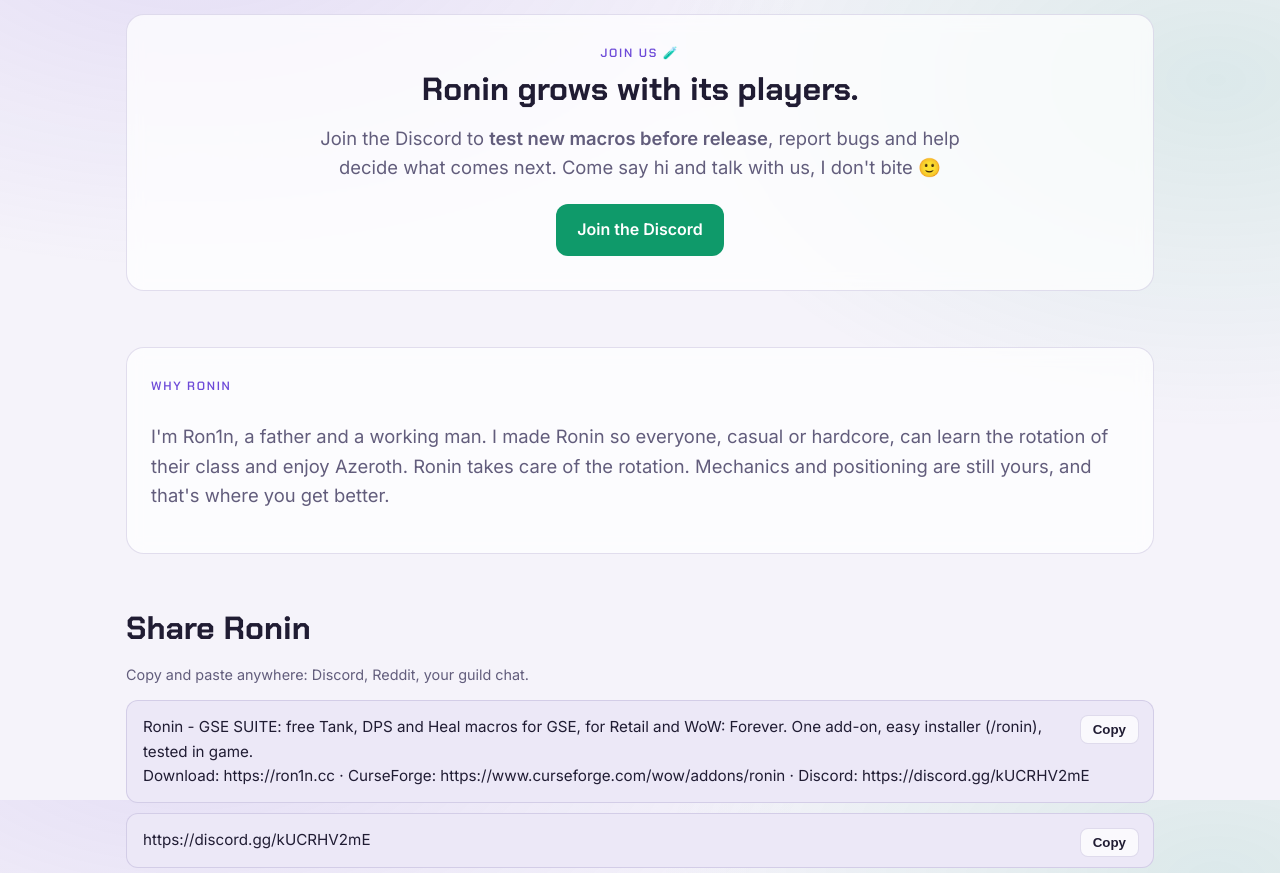
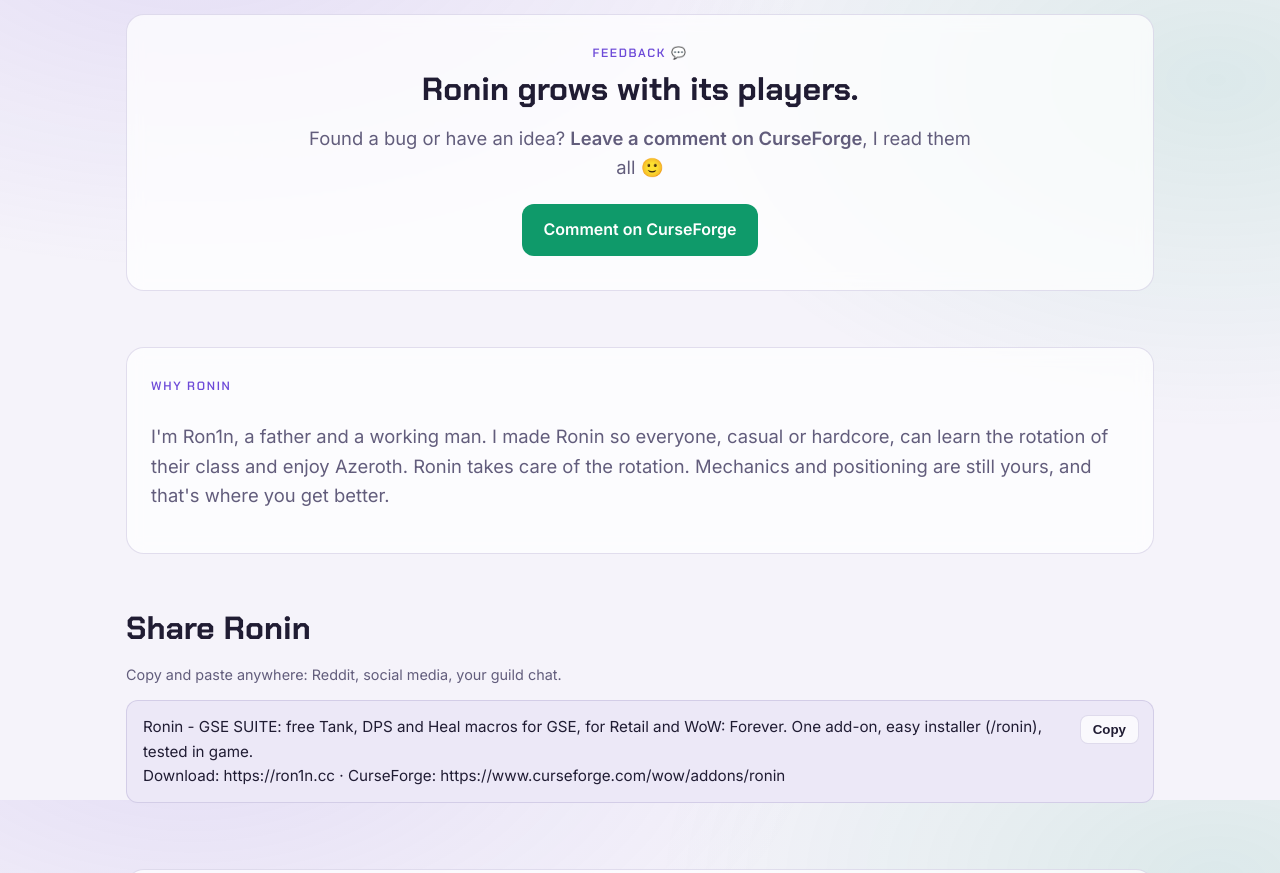
Before and after one commit to Ron1n90c/ron1n-site, a plain HTML site: page public/index.html in a window 1280 px wide. Shown: the part 1600-2473 px from the top of the page. Drawn offline with Linux system fonts and the light colour scheme.

Commit message:
Site: Ronin 4.1.1, Discord removed (feedback on CurseForge)
Co-Authored-By: Claude Opus 5.5 <noreply@anthropic.com>
Claude-Session: https://claude.ai/code/session_01Axf3BxmXskQSewwmgfgH44

```diff
--- a/public/index.html
+++ b/public/index.html
@@ -81,7 +81,7 @@ footer .foot{display:grid;grid-template-columns:1.2fr 1fr;gap:24px}
 <body>
 <nav><div class="wrap">
   <a class="logo" href="#top"><img src="assets/logo-256.png" alt="" width="34" height="34">RONIN<small>GSE SUITE</small></a>
-  <div class="links"><a href="#what">What you get</a><a href="#keys">Keys</a><a href="#start">Start</a><a href="#join">Join us</a><a href="#share">Share</a></div>
+  <div class="links"><a href="#what">What you get</a><a href="#keys">Keys</a><a href="#start">Start</a><a href="#join">Feedback</a><a href="#share">Share</a></div>
   <button class="theme" id="theme" type="button" aria-label="Switch light / dark">◐</button>
 </div></nav>
 
@@ -91,11 +91,10 @@ footer .foot{display:grid;grid-template-columns:1.2fr 1fr;gap:24px}
     <h1>One add-on,<br>two worlds.</h1>
     <p class="lede">Tank, DPS and Heal macros for GSE, for <b>Retail</b> and <b>WoW: Forever</b>. All made by Ronin and tested in game. Always free.</p>
     <div class="cta">
-      <a class="btn primary" href="downloads/Ronin.zip" download>⬇ Download V4.1.0</a>
+      <a class="btn primary" href="downloads/Ronin.zip" download>⬇ Download V4.1.1</a>
       <a class="btn" href="https://www.curseforge.com/wow/addons/ronin" target="_blank" rel="noopener">CurseForge</a>
-      <a class="btn" href="https://discord.gg/kUCRHV2mE" target="_blank" rel="noopener">Discord</a>
     </div>
-    <p class="ver">Add-on V4.1.0 · Retail pack 7.1.0 · Forever pack 4.1.0 · updated 25 November 2026 · needs <b>GSE</b></p>
+    <p class="ver">Add-on V4.1.1 · Retail pack 7.1.0 · Forever pack 4.1.0 · updated 25 November 2026 · needs <b>GSE</b></p>
   </div>
   <div class="hero-art"><img src="assets/logo.webp" alt="Ronin logo" width="640" height="640" fetchpriority="high"></div>
 </div></header>
@@ -151,10 +150,10 @@ footer .foot{display:grid;grid-template-columns:1.2fr 1fr;gap:24px}
 </section>
 
 <section id="join"><div class="panel join">
-  <span class="tag">Join us 🧪</span>
+  <span class="tag">Feedback 💬</span>
   <h2>Ronin grows with its players.</h2>
-  <p class="lede" style="margin:0 auto">Join the Discord to <b>test new macros before release</b>, report bugs and help decide what comes next. Come say hi and talk with us, I don't bite 🙂</p>
-  <div class="cta"><a class="btn primary" href="https://discord.gg/kUCRHV2mE" target="_blank" rel="noopener">Join the Discord</a></div>
+  <p class="lede" style="margin:0 auto">Found a bug or have an idea? <b>Leave a comment on CurseForge</b>, I read them all 🙂</p>
+  <div class="cta"><a class="btn primary" href="https://www.curseforge.com/wow/addons/ronin" target="_blank" rel="noopener">Comment on CurseForge</a></div>
 </div></section>
 
 <section id="why"><div class="panel">
@@ -164,10 +163,9 @@ footer .foot{display:grid;grid-template-columns:1.2fr 1fr;gap:24px}
 
 <section id="share">
   <h2>Share Ronin</h2>
-  <p class="ver">Copy and paste anywhere: Discord, Reddit, your guild chat.</p>
+  <p class="ver">Copy and paste anywhere: Reddit, social media, your guild chat.</p>
   <div class="copybox" id="share-text"><button type="button" data-copy="share-text">Copy</button>Ronin - GSE SUITE: free Tank, DPS and Heal macros for GSE, for Retail and WoW: Forever. One add-on, easy installer (/ronin), tested in game.
-Download: https://ron1n.cc · CurseForge: https://www.curseforge.com/wow/addons/ronin · Discord: https://discord.gg/kUCRHV2mE</div>
-  <div class="copybox" id="share-discord"><button type="button" data-copy="share-discord">Copy</button>https://discord.gg/kUCRHV2mE</div>
+Download: https://ron1n.cc · CurseForge: https://www.curseforge.com/wow/addons/ronin</div>
 </section>
 
 <section id="support"><div class="panel join">
@@ -186,7 +184,7 @@ Download: https://ron1n.cc · CurseForge: https://www.curseforge.com/wow/addons/
   <div>
     <b class="logo"><img src="assets/logo-256.png" alt="" width="30" height="30">RONIN</b>
     <p>Hi, I'm Ron1n. I really hope U enjoy my Macros :) I hope I could help you get a little closer to enjoying Azeroth, whether you play solo, with family or push hard content. See U in Azeroth!</p>
-    <p><a href="https://discord.gg/kUCRHV2mE" target="_blank" rel="noopener">Discord</a> · <a href="https://www.curseforge.com/wow/addons/ronin" target="_blank" rel="noopener">CurseForge</a> · <a href="https://ko-fi.com/ron1n90c" target="_blank" rel="noopener">Ko-fi</a> · <a href="https://www.patreon.com/RON1N90C" target="_blank" rel="noopener">Patreon</a></p>
+    <p><a href="https://www.curseforge.com/wow/addons/ronin" target="_blank" rel="noopener">CurseForge</a> · <a href="https://ko-fi.com/ron1n90c" target="_blank" rel="noopener">Ko-fi</a> · <a href="https://www.patreon.com/RON1N90C" target="_blank" rel="noopener">Patreon</a></p>
   </div>
   <div>
     <p>© 2026 Ronin. All rights reserved. Free to use and share with credit. Please do not resell or republish it under another name.</p>
```
Also changed, not shown: 1 other file.
